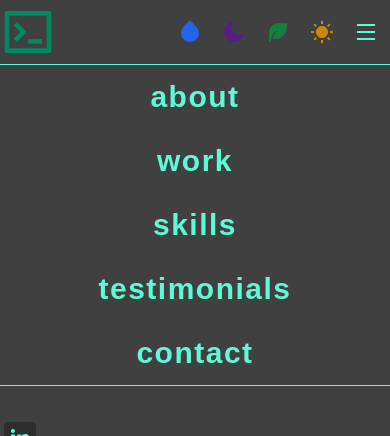
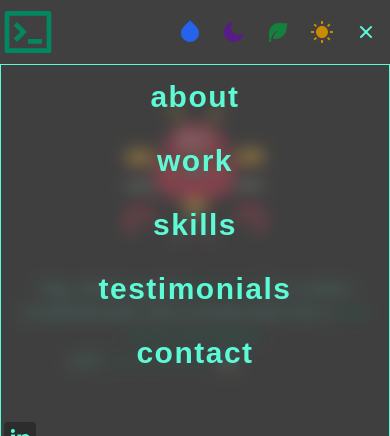
Before and after one commit to renatumb/portfolio, a React (Vite) app: page / in a window 390 px wide. Both pictures are taken after a click on the icon 366 px from the left and 32 px from the top of the page. Shown: the top 436 px of the page. Built offline with nearby package versions, Linux system fonts and the light colour scheme.

Commit message:
Fix mobile menu and add of bouncing effect

```diff
--- a/src/ContactModal.tsx
+++ b/src/ContactModal.tsx
@@ -10,7 +10,7 @@ interface ContactModalProps {
 export default function ContactModal({toggleContactModal, modalId}: ContactModalProps) {
 
     return (
-        <section className="hidden fixed top-0 left-0 h-screen w-screen backdrop-blur bg-colorSecondary/60 z-50 " id={modalId} onClick={toggleContactModal}>
+        <section className="hidden fixed top-0 left-0 h-screen w-screen backdrop-blur bg-colorSecondary/60 z-50 animate-openMenu" id={modalId} onClick={toggleContactModal}>
             <article className="container max-w-screen-sm  border border-colorAccent1 mt-16 ">
                 <div className="p-5 bg-colorPrimary relative">
                     <button className="absolute right-5 border border-colorAccent1 text-red-700 font-extrabold hover:scale-110 transition-all"><RiCloseLine className="size-8"/></button>
--- a/src/components/Footer.tsx
+++ b/src/components/Footer.tsx
@@ -15,7 +15,7 @@ export default function Footer({toggleContactModal}: FooterProps) {
                 <article className="m-auto">
                     <ul className=" m-auto text-colorAccent1 grid grid-cols-2 justify-items-center p-3 sm:max-w-screen-sm">
                         <li className='hover:scale-110 hover:text-colorAccent3 transition-all '><a target='_blank' href={myLinks.resume}><RiFileCloudLine className={'inline m-1'}/>Resume</a></li>
-                        <li className='hover:scale-110 hover:text-colorAccent3 transition-all '><a target='_blank' href='#' onClick={toggleContactModal}><RiContactsBook2Line className={'inline m-1'}/>Contact Info</a></li>
+                        <li className='hover:scale-110 hover:text-colorAccent3 transition-all '><a  href='#' onClick={toggleContactModal}><RiContactsBook2Line className={'inline m-1'}/>Contact Info</a></li>
                         <li className='hover:scale-110 hover:text-colorAccent3 transition-all '><a target='_blank' href={myLinks.aemBlog}><RiExternalLinkLine className={'inline m-1'}/>AEM blog</a></li>
                         <li className='hover:scale-110 hover:text-colorAccent3 transition-all '><a target='_blank' href={myLinks.whatsapp}><RiMessage2Line className={'inline m-1'}/>Message</a></li>
                     </ul>
--- a/src/components/Header.tsx
+++ b/src/components/Header.tsx
@@ -1,4 +1,4 @@
-import {RiDropFill, RiLeafFill, RiMenuLine, RiMoonFill, RiSunFill, RiTerminalBoxLine} from "@remixicon/react";
+import {RiCloseLine, RiDropFill, RiLeafFill, RiMenuLine, RiMoonFill, RiSunFill, RiTerminalBoxLine} from "@remixicon/react";
 import {useEffect, useState} from "react";
 
 interface HeaderProps {
@@ -22,10 +22,13 @@ export default function Header({toggleContactModal}: HeaderProps) {
         setTheme(selectedTheme )
     }
     /*** ***/
+    const [menuOpen, setMenuOpen] = useState(false)
     const toggleMenu = () => {
         const mobileMenu = document.getElementById('mobile-menu')
         if (!mobileMenu) return
+
         mobileMenu.classList.toggle('hidden')
+        setMenuOpen( previous => !previous )
     }
 
     let timer = 0;
@@ -61,17 +64,6 @@ export default function Header({toggleContactModal}: HeaderProps) {
                     <div></div>
 
                     <div className=" flex lg:flex-row lg:justify-end md:gap-5 lg:gap-10 ">
-                        <ul id="mobile-menu" className=" hidden md:hidden
-                                                    absolute top-16 left-0  flex-col items-center w-full text-center border-t-[1px] border-t-colorAccent1 border-b border-b-colorAccent1
-                                                    bg-colorPrimary text-colorAccent1 text-3xl font-bold font-oswald lowercase tracking-wider
-                                                     " onClick={toggleMenu}>
-                            <li className="hover:bg-colorSecondary hover:text-colorAccent3 w-full p-3.5"><a href="#about">About</a></li>
-                            <li className="hover:bg-colorSecondary hover:text-colorAccent3 w-full p-3.5"><a href="#work">Work</a></li>
-                            <li className="hover:bg-colorSecondary hover:text-colorAccent3 w-full p-3.5"><a href="#tools">Skills</a></li>
-                            <li className="hover:bg-colorSecondary hover:text-colorAccent3 w-full p-3.5"><a href="#testimonials">Testimonials</a></li>
-                            <li className="hover:bg-colorSecondary hover:text-colorAccent3 w-full p-3.5"><a href='#' onClick={toggleContactModal}>Contact</a></li>
-                        </ul>
-
                         <ul className=" hidden md:flex text-colorAccent1 font-bold font-oswald  tracking-wider  capitalize text-base gap-0 lg:text-2xl xl:text-3xl">
                             <li className=" hover:text-colorAccent3 hover:scale-110 transition-all p-3.5"><a href="#about">About</a></li>
                             <li className=" hover:text-colorAccent3 hover:scale-110 transition-all p-3.5"><a href="#work">Work</a></li>
@@ -86,7 +78,22 @@ export default function Header({toggleContactModal}: HeaderProps) {
                         <RiMoonFill className="hover:scale-125 hover:cursor-pointer transition-all text-purple-900" onClick={() => selectTheme(availableThemes[1])}/>
                         <RiLeafFill className="hover:scale-125 hover:cursor-pointer transition-all text-green-700" onClick={() => selectTheme(availableThemes[2])}/>
                         <RiSunFill className=" hover:scale-125 hover:cursor-pointer transition-all text-yellow-600" onClick={() => selectTheme(availableThemes[3])}/>
-                        <RiMenuLine className="hover:scale-125 hover:cursor-pointer transition-all text-colorAccent1 md:hidden" onClick={toggleMenu}/>
+
+                        {
+                            menuOpen?
+                                <RiCloseLine className="hover:scale-125 hover:cursor-pointer transition-all text-colorAccent1 md:hidden" onClick={toggleMenu}/>:
+                                <RiMenuLine className="hover:scale-125 hover:cursor-pointer transition-all text-colorAccent1 md:hidden" onClick={toggleMenu}/>
+                        }
+                    </div>
+
+                    <div id="mobile-menu" className=" hidden md:hidden fixed top-16 left-0 w-screen h-screen border border-colorAccent1 bg-colorPrimary/60 backdrop-blur animate-openMenu" onClick={toggleMenu}>
+                        <ul className=" flex-col items-center w-full text-center  text-colorAccent1 text-3xl font-bold font-oswald lowercase tracking-wider"  >
+                            <li className="hover:bg-colorSecondary hover:text-colorAccent3 w-full p-3.5"><a href="#about">About</a></li>
+                            <li className="hover:bg-colorSecondary hover:text-colorAccent3 w-full p-3.5"><a href="#work">Work</a></li>
+                            <li className="hover:bg-colorSecondary hover:text-colorAccent3 w-full p-3.5"><a href="#tools">Skills</a></li>
+                            <li className="hover:bg-colorSecondary hover:text-colorAccent3 w-full p-3.5"><a href="#testimonials">Testimonials</a></li>
+                            <li className="hover:bg-colorSecondary hover:text-colorAccent3 w-full p-3.5"><a href='#' onClick={toggleContactModal}>Contact</a></li>
+                        </ul>
                     </div>
                 </nav>
             </section>
--- a/tailwind.config.js
+++ b/tailwind.config.js
@@ -19,6 +19,12 @@ export default {
                     '10%'  :  { opacity: '1', transform:'scale(1.1)'  },
                     '12%'  :  { opacity: '0',   },
                     '100%':  { opacity: '0', },
+                },
+                'open-menu':{
+                    '0%'  : { transform: 'scale(0,0)'},
+                    '50%' : { transform: 'scale(1.1,1.1)'},
+                    '80%' : { transform: 'scale(0.95,0.95)'},
+                    '100%': { transform: 'scale(1,1)'},
                 }
             },
             animation: {
@@ -32,7 +38,7 @@ export default {
                 pushEffect8:  'pushEffect 29s linear infinite 21s',
                 pushEffect9:  'pushEffect 29s linear infinite 24s',
                 pushEffect10: 'pushEffect 29s linear infinite 27s',
-
+                openMenu    : 'open-menu .5s ease-in-out forwards'
 
             }
         },
```
